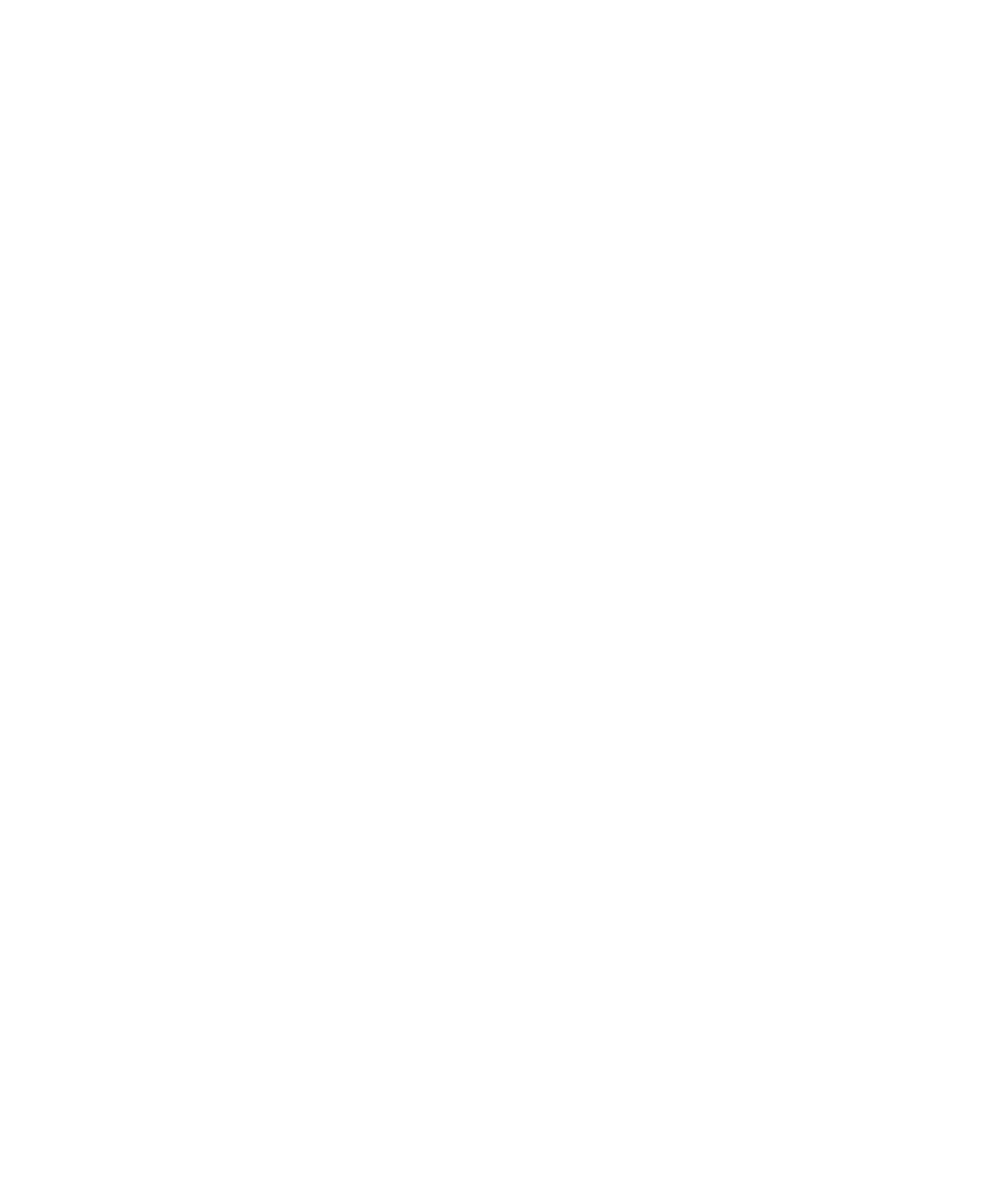
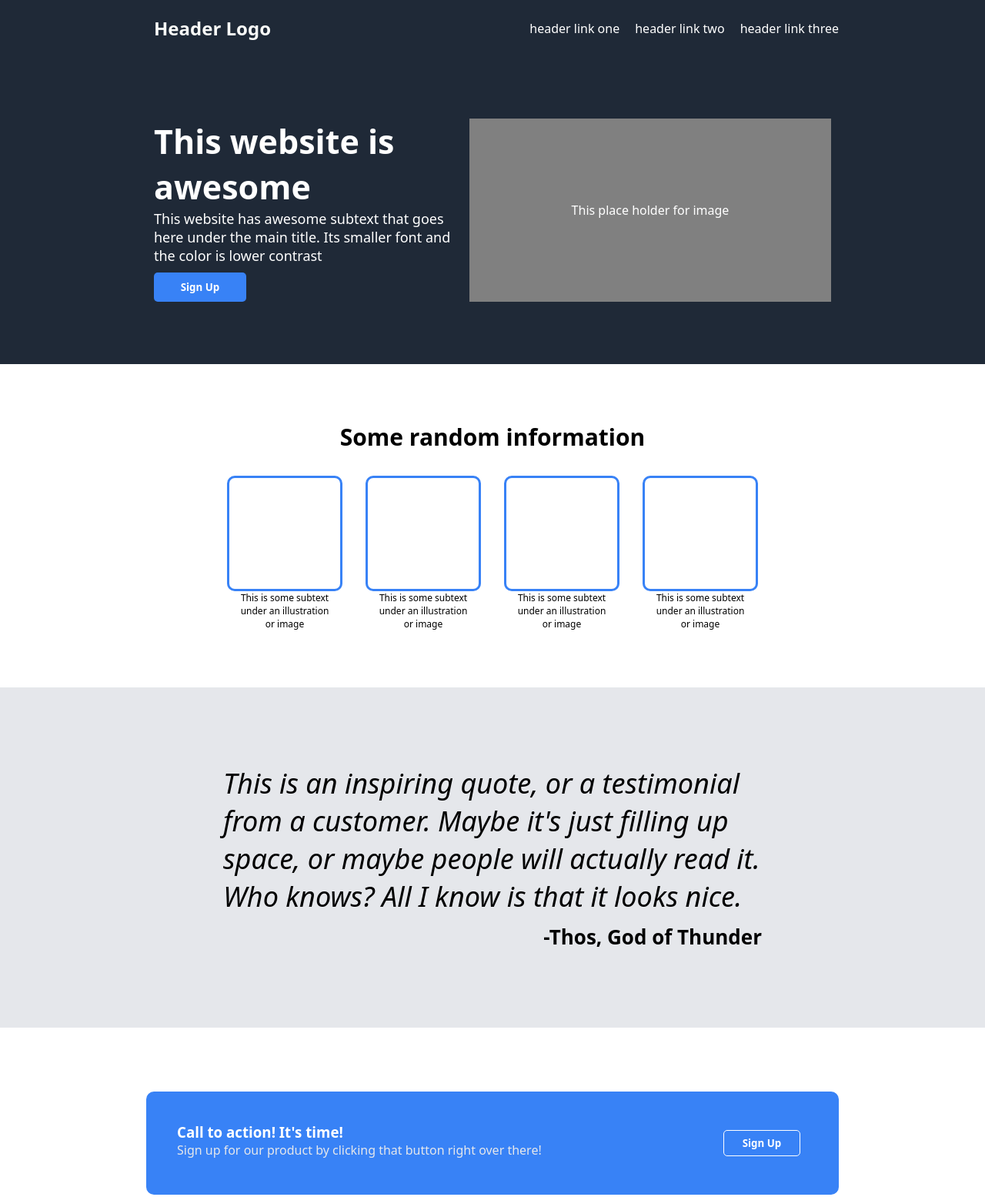
Before and after one commit to inbkp/landing-page, a plain HTML site: page index.html in a window 1280 px wide. Shown: the top 1555 px of the page at 77% size. Before the commit the page ends 800 px from the top, so only its background shows below. Drawn offline with Linux system fonts and the light colour scheme.

Commit message:
Getting all the dummy content into index.html and styling it in style.css

```diff
--- a/index.html
+++ b/index.html
@@ -7,6 +7,70 @@
     <title>Document</title>
 </head>
 <body>
-
+    <div class="header-container">
+        <div class="header">
+            <div class="logo">Header Logo</div>
+            <div class="links">
+                <div class="link-one">header link one</div>
+                <div class="link-two">header link two</div>
+                <div class="link-three">header link three</div>
+            </div>
+        </div>
+    </div>
+    <div class="hero-container">
+        <div class="hero">
+            <div class="hero-text">
+                <h3> This website is awesome</h3>
+                <p> This website has awesome subtext that goes here under the main title. Its smaller font and the color is lower contrast</p>
+                <button>Sign Up</button>
+            </div>
+            <div class="hero-image">
+                <p>This place holder for image</p>
+            </div>
+        </div>
+    </div>
+    <div class="information-container">
+        <div class="information">
+            <p> Some random information</p>
+            <div class="information-image-container">
+                <div class="image-information">
+                    <div class="image-information-box"></div>
+                    <div class="image-desc">This is some subtext under an illustration or image</div>
+                </div>
+                 <div class="image-information">
+                    <div class="image-information-box"></div>
+                    <div class="image-desc">This is some subtext under an illustration or image</div>
+                </div>
+                <div class="image-information">
+                    <div class="image-information-box"></div>
+                    <div class="image-desc">This is some subtext under an illustration or image</div>
+                </div>
+                <div class="image-information">
+                    <div class="image-information-box"></div>
+                    <div class="image-desc">This is some subtext under an illustration or image</div>
+                </div>
+            </div>
+        </div>
+    </div>
+    <div class="quote-container">
+        <div class="quote">
+            <div class="quote-title"><p>This is an inspiring quote, or a testimonial from a customer. Maybe it's just filling up space, or maybe people will actually read it. Who knows? All I know is that it looks nice.</p></div>
+            <div class="quote-name"><p>-Thos, God of Thunder</p></div>
+        </div>
+    </div>
+    <div class="cta-container">
+        <div class="cta">
+            <div class="cta-text">
+                <h3>Call to action! It's time!</h3>
+                <p>Sign up for our product by clicking that button right over there!</p>
+            </div>
+            <div class="cta-button">
+                <button>Sign Up</button>
+            </div>
+        </div>
+    </div>
+    <div class="footer-container">
+        <p> Copyright c The Odin Project 2021 </p>
+    </div>
 </body>
 </html>
--- a/style.css
+++ b/style.css
@@ -0,0 +1,270 @@
+*
+{
+    margin: 0;
+    padding: 0;
+    box-sizing: border-box;
+    font-family: system-ui, -apple-system, BlinkMacSystemFont, 'Segoe UI', Roboto, Oxygen, Ubuntu, Cantarell, 'Open Sans', 'Helvetica Neue', sans-serif;
+}
+
+.header-container
+{
+    display: flex;
+    /*border: 1px solid black;*/
+    justify-content: center;
+    padding: 10px 0;
+    background-color: #1f2937;
+    color: white;
+}
+
+.header
+{
+    display: flex;
+    /*border: 1px solid black;*/
+    justify-content: space-between;
+    align-items: center;
+    max-width: 900px;
+    width: 100%;
+}
+
+.logo
+{
+    flex: 1;
+    padding: 10px;
+    font-size: 24px;
+    color: #f9faf8;
+    font-weight: bold;
+}
+
+.links
+{
+    display: flex;
+    flex: 1;
+    justify-content: flex-end;
+    gap: 20px;
+}
+
+.hero-container
+{
+    display: flex;
+    /*border: 1px solid black;*/
+    justify-content: center;
+    min-height: 400px;
+    align-items: center;
+    flex-wrap: wrap;
+    background-color: #1f2937;
+    color: white;
+}
+
+.hero
+{
+    display: flex;
+    /*border: 1px solid black;*/
+    width: 100%;
+    max-width: 900px;
+    justify-content: space-between;
+    gap: 10px;
+    align-items: stretch;
+    flex-wrap: wrap;
+    padding: 10px;
+}
+
+.hero-image
+{
+    display: flex;
+    justify-content: center;
+    align-items: center;
+    background-color: grey;
+    flex: 1;
+    max-width: 470px;
+    min-height: 225px;
+    /*flex: 0 1 460px; i dont want to use this because when the screen change to 768px the image going to bottom of the text
+    min-height: 241px; */
+    padding: 20px;
+}
+
+.hero-text
+{
+    /*border: 1px solid black;*/
+    max-width: 400px;
+}
+
+.hero-text h3
+{
+    font-size: 43px;
+}
+
+.hero-text p
+{
+    font-size: 18px;
+}
+
+.hero-text button
+{
+    padding: 10px;
+    text-align: center;
+    width: 120px;
+    background-color: #3882f6;
+    border-radius: 5px;
+    color: white;
+    border: none;
+    outline: none;
+    margin-top: 10px;
+    font-weight: 700;
+}
+
+.information-container
+{
+    display: flex;
+    /*border: 1px solid black;*/
+    justify-content: center;
+    align-items: center;
+    flex-wrap: wrap;
+    min-height: 400px;
+    margin: 10px;
+}
+
+.information
+{
+    display: flex;
+    flex-direction: column;
+    gap: 30px;
+    /*border: 1px solid black;*/
+    height: fit-content;
+}
+
+.information-container p
+{
+    text-align: center;
+    font-size: 30px;
+    font-weight: 700;
+}
+
+.information-image-container
+{
+    display: flex;
+    /*border: 1px solid black;*/
+    max-width: 800px;
+    justify-content: space-evenly;
+    gap: 30px;
+    flex-wrap: wrap;
+    align-items: flex-start;
+}
+
+
+.image-information
+{
+    display: flex;
+    flex-direction: column;
+    flex-wrap: wrap;
+    justify-content: center;
+    align-items: center;
+}
+
+.image-information-box
+{
+    display: flex;
+    width: 150px;
+    height: 150px;
+    border: 3px solid #3882f6;
+    border-radius: 10px;
+}
+
+.image-desc
+{
+    width: 120px;
+    font-size: 12px;
+    text-align: center;
+}
+
+.quote-container
+{
+    display: flex;
+    height: 100%;
+    flex: 1;
+    /*border: 1px solid black;*/
+    background-color: #e5e7eb;
+    justify-content: center;
+    align-items: center;
+}
+
+.quote
+{
+    display: flex;
+    flex-direction: column;
+    justify-content: center;
+    align-items: center;
+    max-width: 700px;
+    gap: 10px;
+    flex-wrap: wrap;
+    margin: 100px;
+}
+
+.quote-title
+{
+    font-size: 36px;
+    font-style: italic;
+    font-weight: lighter;
+    flex-wrap: wrap;
+    flex: 1;
+    display: flex;
+}
+
+.quote-name
+{
+    align-self: flex-end;
+    font-weight: 700;
+    font-size: 26px;
+}
+
+.cta-container
+{
+    display: flex;
+    height: 300px;
+    justify-content: center;
+    align-items: center;
+}
+
+.cta
+{
+    display: flex;
+    max-width: 900px;
+    width: 100%;
+    /*border: 1px solid black;*/
+    justify-content: space-between;
+    padding: 40px;
+    background-color: #3882f6;
+    color: white;
+    border-radius: 10px;
+    flex-wrap: wrap;
+}
+
+.cta-text p
+{
+    color: #e5e7eb;
+}
+
+.cta-button
+{
+    align-self: center;
+    margin: 10px;
+}
+
+.cta-button button
+{
+    width: 100px;
+    padding: 7px;
+    background-color: #3882f6;
+    border: 1px solid white;
+    outline: none;
+    color: white;
+    border-radius: 5px;
+    font-weight: 700;
+}
+
+.footer-container
+{
+    background-color: #1f2937;
+    padding: 30px;
+    text-align: center;
+    color: white;
+}
```
